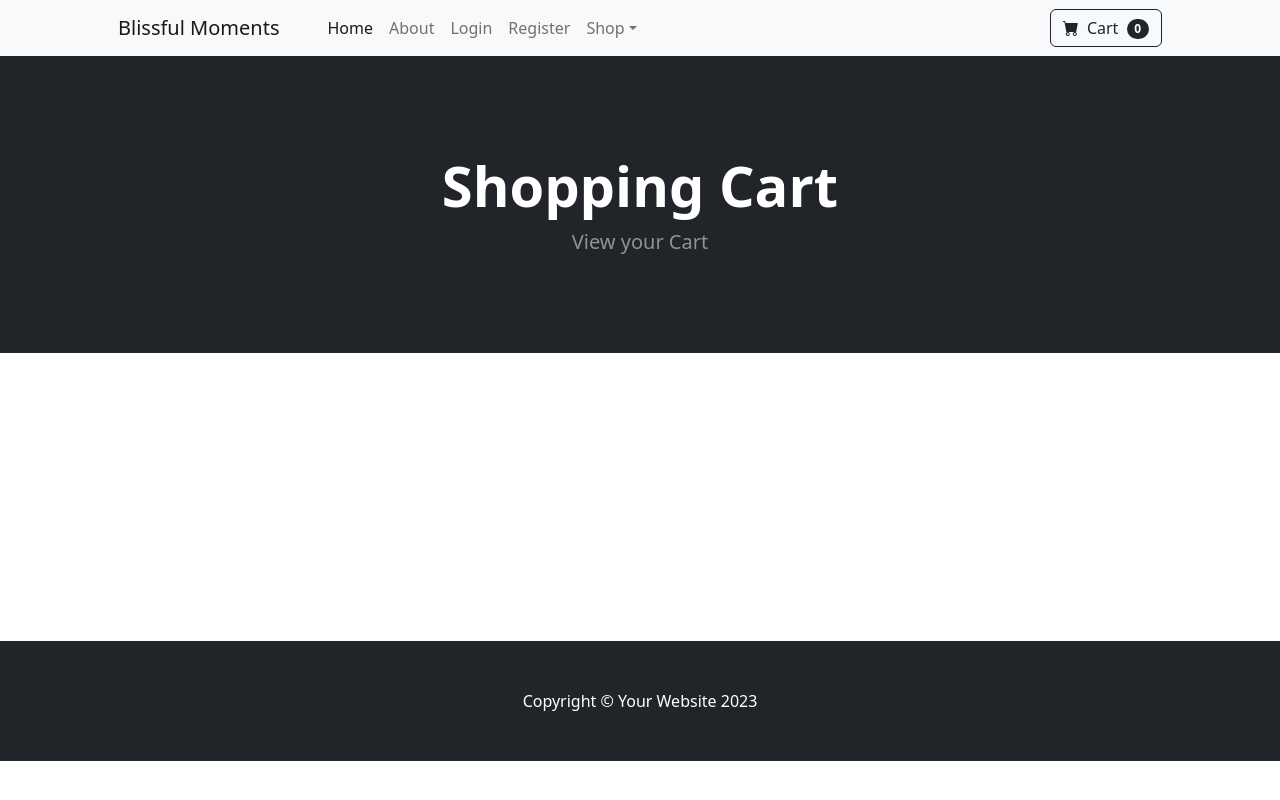
After one commit to Chillpill21/blissfulMoments, a Django app: page /cart/ in a window 1280 px wide. The commit adds this page. Run offline with Django 5.2, Linux system fonts and the light colour scheme; some libraries are stand-ins or nearby versions.

Commit message:
create cart_summary.html and add cart button functionality to navbar

```diff
--- /dev/null
+++ b/ecom/cart/templates/cart_summary.html
@@ -0,0 +1,14 @@
+{% extends 'base.html' %}
+
+{% block content %}
+        <!-- Header-->
+        <header class="bg-dark py-5">
+            <div class="container px-4 px-lg-5 my-5">
+                <div class="text-center text-white">
+                    <h1 class="display-4 fw-bolder">Shopping Cart</h1>
+                    <p class="lead fw-normal text-white-50 mb-0">View your Cart</p>
+                </div>
+            </div>
+        </header>
+<br><br><br><br><br><br><br><br><br><br><br><br>
+{% endblock %}
--- a/ecom/store/templates/navbar.html
+++ b/ecom/store/templates/navbar.html
@@ -29,11 +29,11 @@
                 </li>
             </ul>
             <form class="d-flex">
-                <button class="btn btn-outline-dark" type="submit">
+                <a href="{% url 'cart_summary' %}" class="btn btn-outline-dark">
                     <i class="bi-cart-fill me-1"></i>
                     Cart
                     <span class="badge bg-dark text-white ms-1 rounded-pill">0</span>
-                </button>
+                </a>
             </form>
         </div>
     </div>
```
